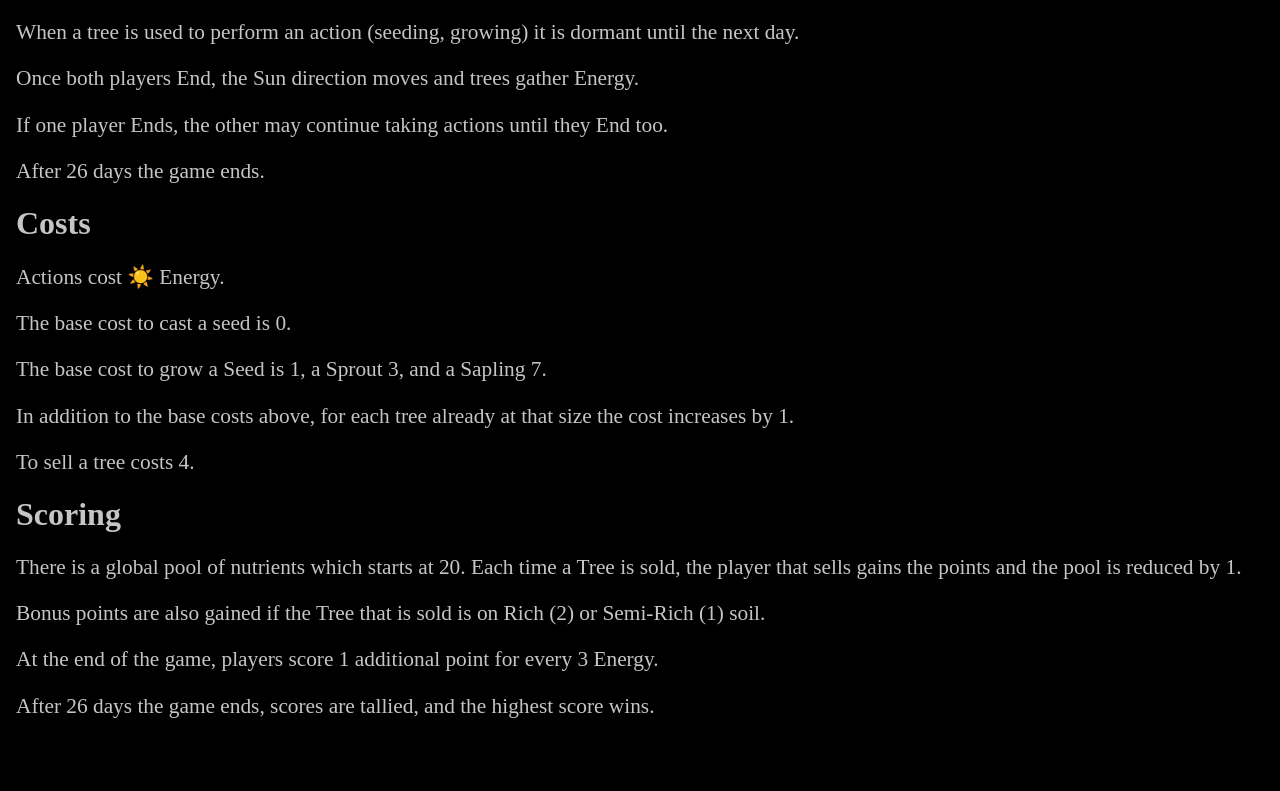
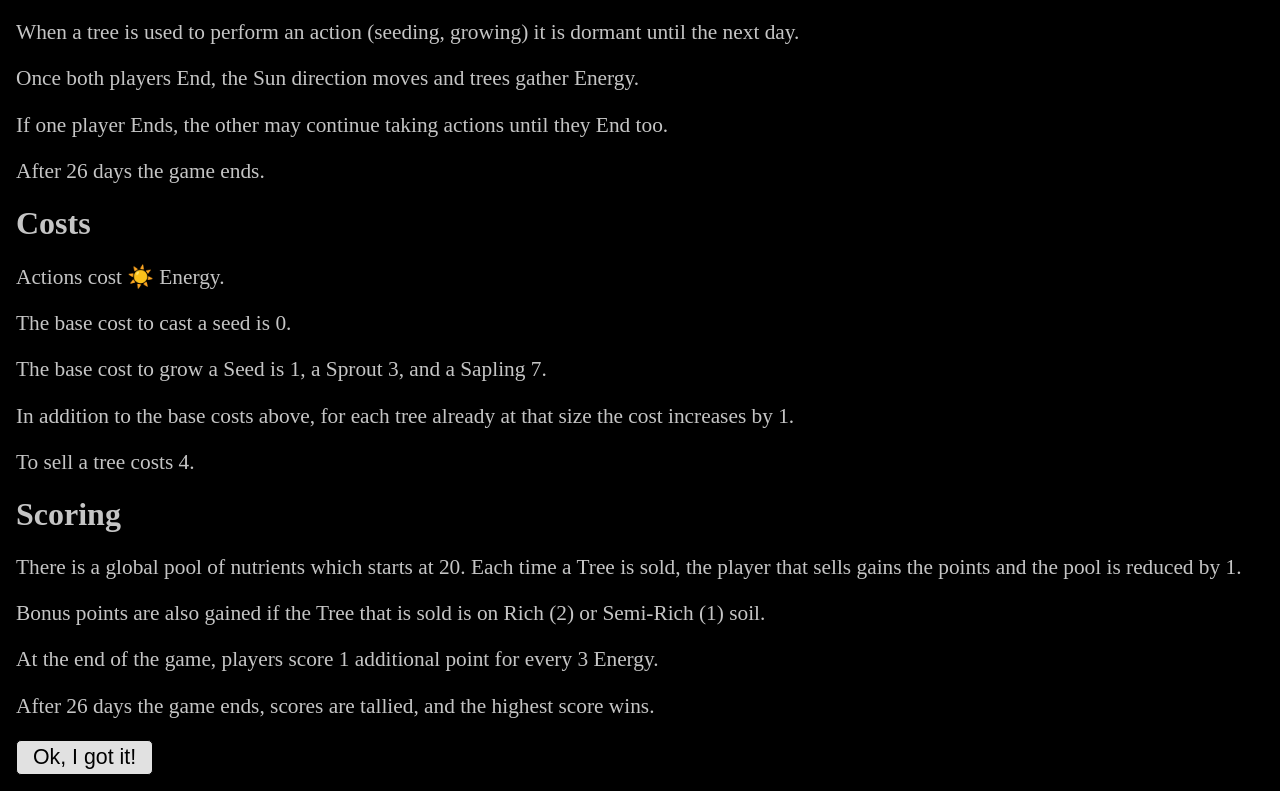
Before and after one commit to jakecoffman/trees, a Vue app in the folder ui/: page /rules in a window 1280 px wide. Shown: the part 548-1339 px from the top of the page. Before the commit the page ends 1288 px from the top, so only its background shows below. Built offline with nearby package versions, Linux system fonts and the light colour scheme.

Commit message:
add back button

```diff
--- a/ui/src/views/Rules.vue
+++ b/ui/src/views/Rules.vue
@@ -84,6 +84,8 @@
     </p>
 
     <p>After 26 days the game ends, scores are tallied, and the highest score wins.</p>
+
+    <button @click="$router.back()">Ok, I got it!</button>
   </section>
 </template>
 <style>
```
